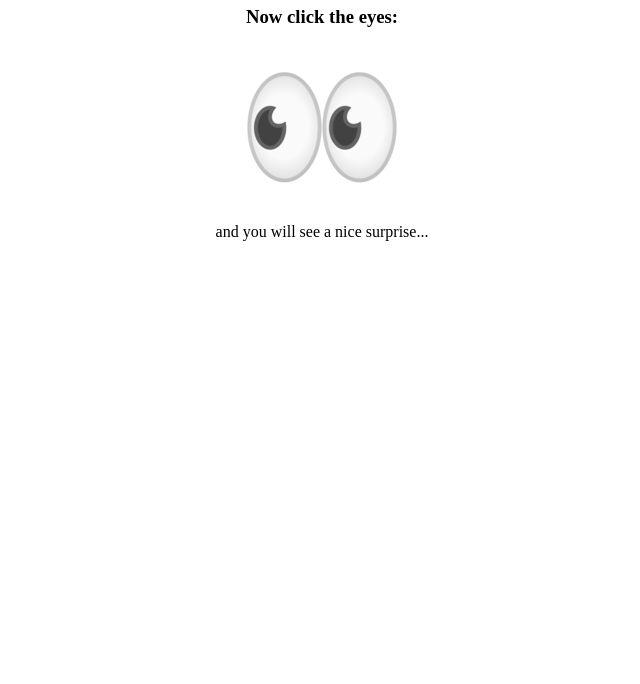
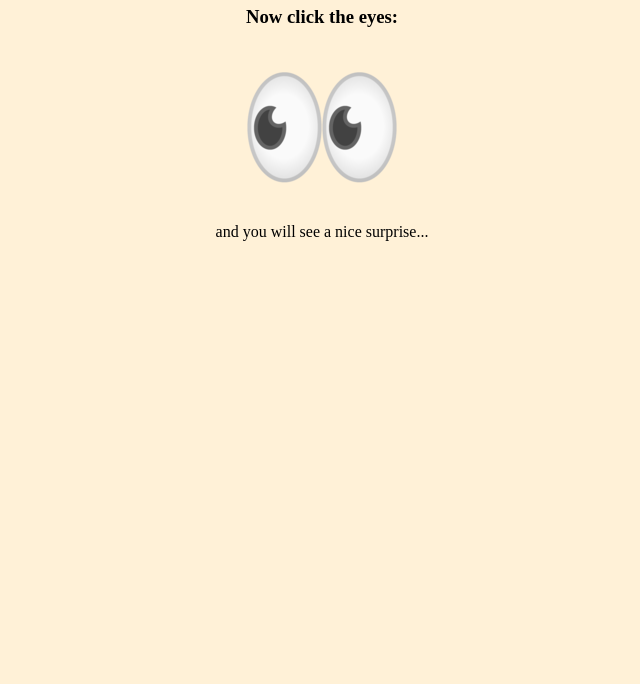
Before and after one commit to jpassaro/simple-web-page, a plain HTML site: page index.html in a window 1280 px wide. Shown: the part 116-800 px from the top of the page, without its empty margins (318-958 px from the left). Drawn offline with Linux system fonts and the light colour scheme.

Commit message:
add background color

```diff
--- a/teaching.css
+++ b/teaching.css
@@ -1,3 +1,7 @@
+body {
+    background-color: #FFE5B488;
+}
+
 .centered {
     text-align: center;
 }
```
